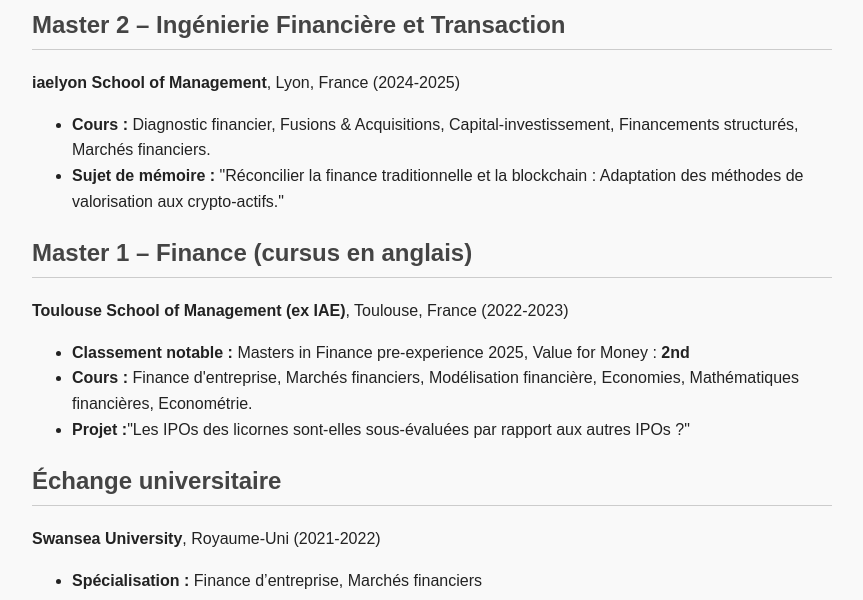
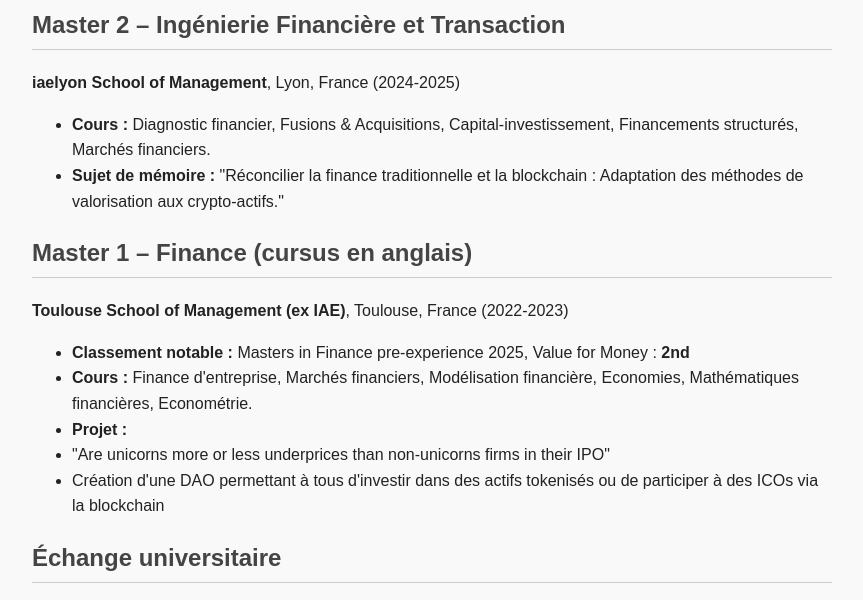
Before and after one commit to tomvernay/tomvernay.github.io, a plain HTML site: page formation.html in a window 1280 px wide. Shown: the part 177-777 px from the top of the page, without its empty margins (208-1071 px from the left). Drawn offline with Linux system fonts and the light colour scheme.

Commit message:
Update formation.html

```diff
--- a/formation.html
+++ b/formation.html
@@ -35,7 +35,10 @@
       <ul>
       <li><strong>Classement notable :</strong> Masters in Finance pre-experience 2025, Value for Money : <strong>2nd</strong></li>
       <li><strong>Cours :</strong> Finance d'entreprise, Marchés financiers, Modélisation financière, Economies, Mathématiques financières, Econométrie.</li>
-      <li><strong>Projet :</strong>"Les IPOs des licornes sont-elles sous-évaluées par rapport aux autres IPOs ?"</li>
+      <li><strong>Projet :</strong>
+        <li>"Are unicorns more or less underprices than non-unicorns firms in their IPO" </li>
+        <li> Création d'une DAO permettant à tous d'investir dans des actifs tokenisés ou de participer à des ICOs via la blockchain </li>
+      </li>
       </ul>
     </section>
 
```
